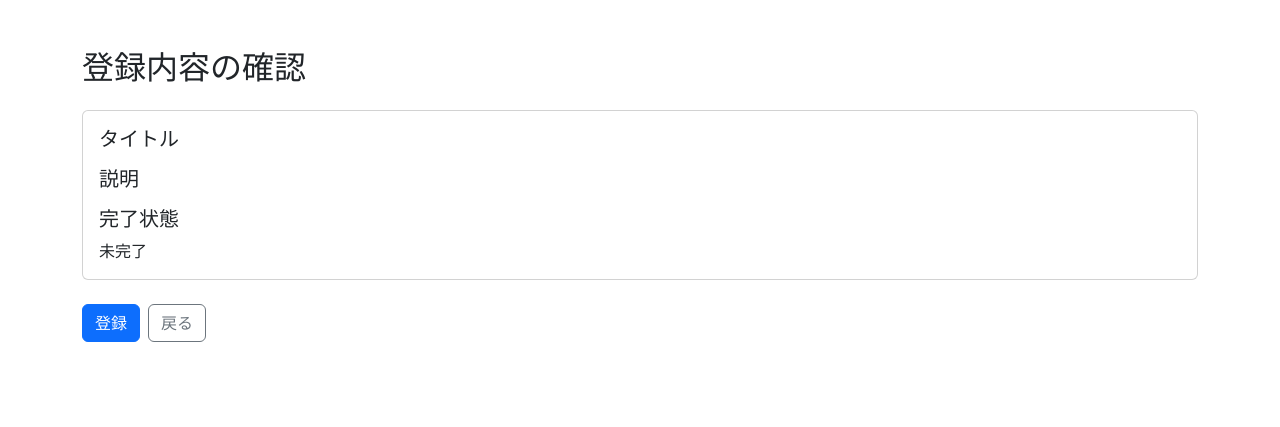
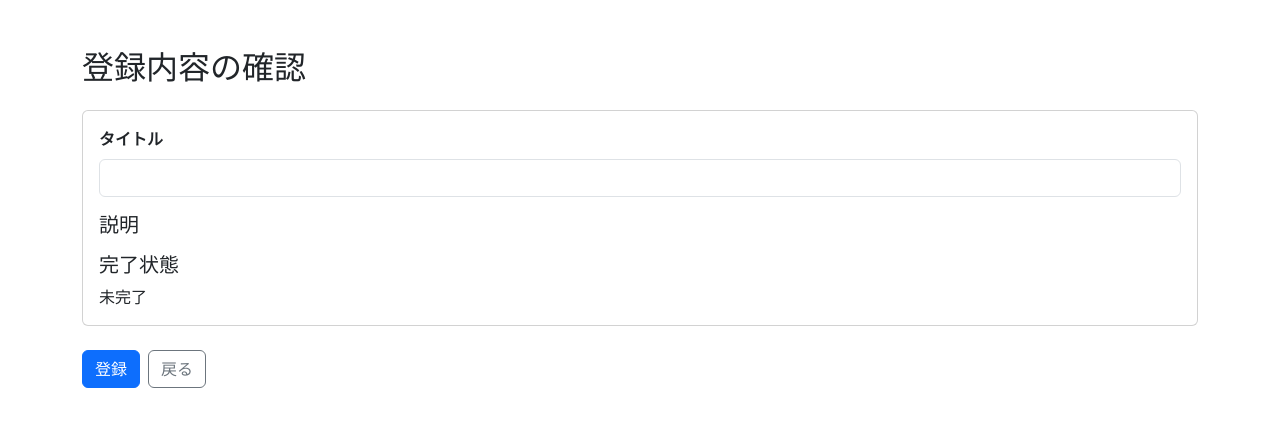
Before and after one commit to Takafuku21/20261118-2, a Spring app: template demo/src/main/resources/templates/todo/confirm.html in a window 1280 px wide. Shown: the top 427 px of the page. Run offline with Thymeleaf, Linux system fonts and the light colour scheme; the template is opened without the code that fills it, so the values that code supplies are empty.

Commit message:
Section 3-3 確認画面への遷移

```diff
--- a/demo/src/main/java/com/example/demo/TodoController.java
+++ b/demo/src/main/java/com/example/demo/TodoController.java
@@ -36,8 +36,9 @@ public class TodoController {
 		return "todo/confirm";
 	}
 
-	@GetMapping("/complete")
-	public String complete() {
+	@PostMapping("/complete")
+	public String complete(@RequestParam("title") String title, Model model) {
+		model.addAttribute("title", title);
 		return "todo/complete";
 	}
 }
--- a/demo/src/main/resources/templates/todo/complete.html
+++ b/demo/src/main/resources/templates/todo/complete.html
@@ -14,6 +14,7 @@
 	<div class="alert alert-success" role="status">
 		<h1 class="h4 mb-0">登録が完了しました</h1>
 	</div>
+	<p class="lead" th:text="${title}"></p>
 	<a class="btn btn-primary" href="/todo">一覧へ戻る</a>
 </main>
 </body>
--- a/demo/src/main/resources/templates/todo/confirm.html
+++ b/demo/src/main/resources/templates/todo/confirm.html
@@ -13,10 +13,12 @@
 <main class="container py-5">
 	<h1 class="h2 mb-4">登録内容の確認</h1>
 
+	<form method="post" th:action="@{/todo/complete}">
 		<div class="card mb-4">
 			<div class="card-body">
-			<h2 class="h5 card-title">タイトル</h2>
-			<p class="card-text" th:text="${title}"></p>
+				<label for="title" class="form-label fw-bold">タイトル</label>
+				<input type="text" class="form-control mb-3" id="title" th:value="${title}" readonly>
+				<input type="hidden" name="title" th:value="${title}">
 				<h2 class="h5 card-title">説明</h2>
 				<p class="card-text" th:text="${description}"></p>
 				<h2 class="h5 card-title">完了状態</h2>
@@ -25,9 +27,10 @@
 		</div>
 
 		<div class="d-flex gap-2">
-		<a class="btn btn-primary" href="/todo/complete">登録</a>
-		<a class="btn btn-outline-secondary" href="/todo/new">戻る</a>
+			<button class="btn btn-primary" type="submit">登録</button>
+			<button class="btn btn-outline-secondary" type="button" onclick="history.back()">戻る</button>
 		</div>
+	</form>
 </main>
 </body>
 </html>
```
Also changed, not shown: 1 other file. Lines whose indentation alone changed are shown as unchanged.
